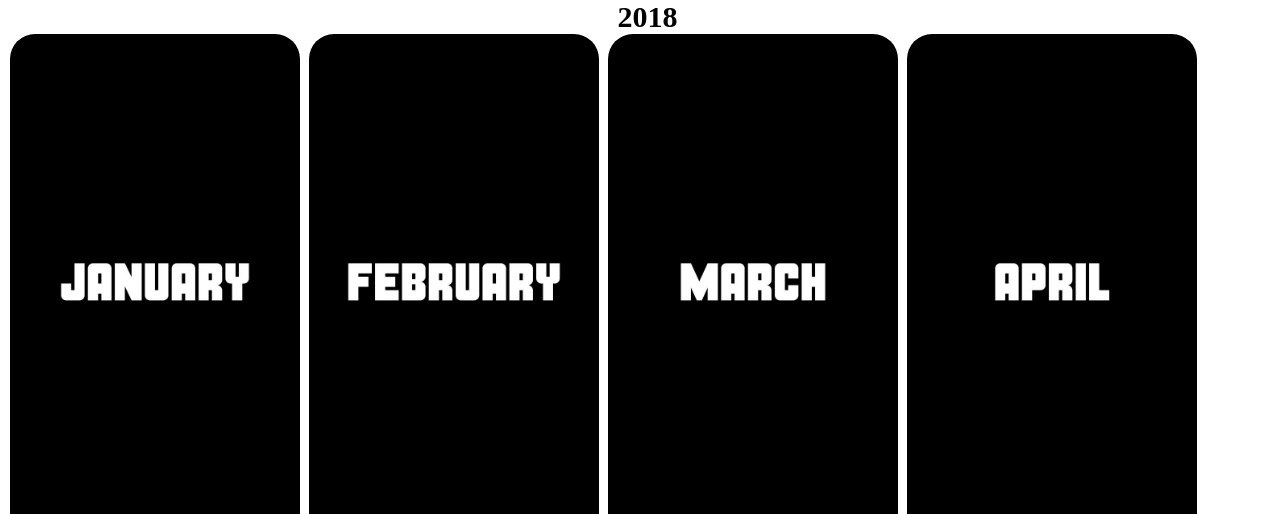
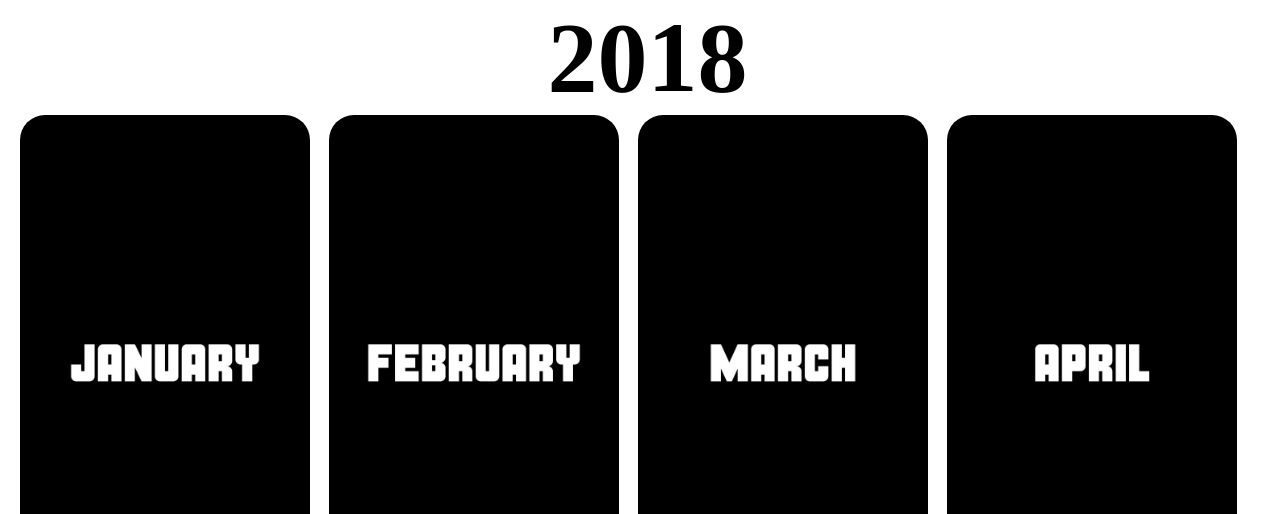
Before and after one commit to smilionaire/2018, a plain HTML site: page index.html in a window 1280 px wide. Shown: the top 514 px of the page. Drawn offline with Linux system fonts and the light colour scheme.

Commit message:
Update 2018.css

```diff
--- a/2018.css
+++ b/2018.css
@@ -9,12 +9,12 @@
 }
 .first-year h1{
 	padding-left: 5px;
-	font-size: 30px;
+	font-size: 100px;
 	text-align: center;
 }
 .first-year a{
 	text-decoration: none;
 }
 .first-year img{
-	margin-left: 5px;
+	margin-left: 15px;
 }
```
